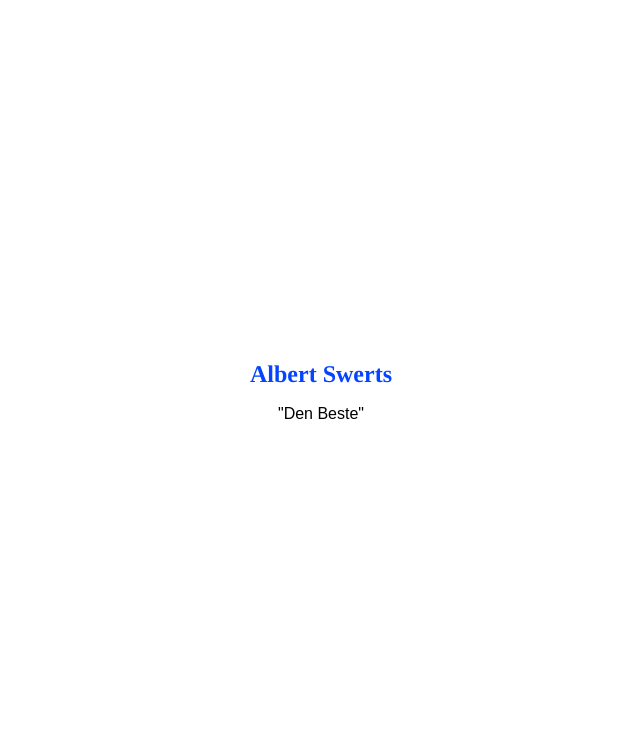
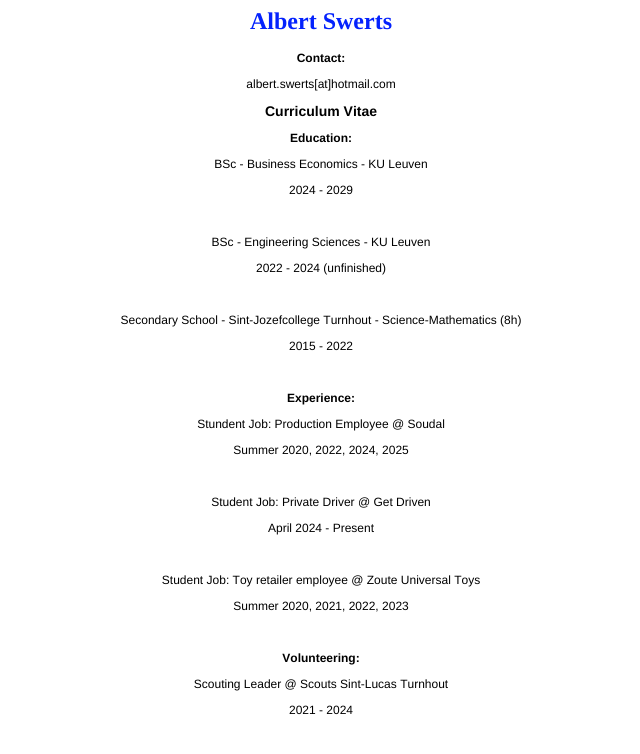
Before and after one commit to albert-swerts/.github.io, a plain HTML site: page index.html in a window 1280 px wide. Shown: the whole page, without its empty margins (319-959 px from the left). Drawn offline with Linux system fonts and the light colour scheme.

Commit message:
Update index.html

```diff
--- a/index.html
+++ b/index.html
@@ -1,30 +1,45 @@
-<!DOCTYPE html>
-<html lang="nl">
+<!DOCTYPE html PUBLIC "-//W3C//DTD HTML 4.01//EN" "http://www.w3.org/TR/html4/strict.dtd">
+<html>
 <head>
-  <meta charset="UTF-8">
-  <meta name="viewport" content="width=device-width, initial-scale=1.0">
-  <style>
-    html, body {
-      height: 100%;
-      margin: 0;
-    }
-
-    body {
-      display: flex;
-      justify-content: center;  /* Horizontaal centreren */
-      align-items: center;      /* Verticaal centreren */
-      font-family: sans-serif;
-    }
-
-    .content {
-      text-align: center;
-    }
+  <meta http-equiv="Content-Type" content="text/html; charset=utf-8">
+  <meta http-equiv="Content-Style-Type" content="text/css">
+  <title></title>
+  <meta name="Generator" content="Cocoa HTML Writer">
+  <meta name="CocoaVersion" content="2575.6">
+  <style type="text/css">
+    p.p2 {margin: 0.0px 0.0px 12.0px 0.0px; text-align: center; font: 12.0px Helvetica; -webkit-text-stroke: #000000}
+    p.p3 {margin: 0.0px 0.0px 12.0px 0.0px; text-align: center; font: 14.0px Helvetica; -webkit-text-stroke: #000000}
+    p.p4 {margin: 0.0px 0.0px 12.0px 0.0px; text-align: center; font: 12.0px Helvetica; -webkit-text-stroke: #000000; min-height: 14.0px}
+    span.s1 {font-kerning: none}
   </style>
 </head>
 <body>
-  <div class="content">
-    <h1 style="margin: 0.0px 0.0px 16.1px 0.0px; font: 24.0px Times; color: #0544fe; -webkit-text-stroke: #000000"><span class="s1"><b>Albert Swerts</b><b></b></span></h1>
-    <p>"Den Beste"</p>
-  </div>
+<h1 style="margin: 0.0px 0.0px 16.1px 0.0px; text-align: center; font: 24.0px Times; color: #0422fd; -webkit-text-stroke: #000000"><span class="s1"><b>Albert Swerts</b><b></b></span></h1>
+<p class="p2"><span class="s1"><b>Contact:</b><b></b></span></p>
+<p class="p2"><span class="s1">albert.swerts[at]hotmail.com</span></p>
+<p class="p3"><span class="s1"><b>Curriculum Vitae</b><b></b></span></p>
+<p class="p2"><span class="s1"><b>Education:</b></span></p>
+<p class="p2"><span class="s1">BSc - Business Economics - KU Leuven</span></p>
+<p class="p2"><span class="s1">2024 - 2029</span></p>
+<p class="p4"><span class="s1"></span><br></p>
+<p class="p2"><span class="s1">BSc - Engineering Sciences - KU Leuven</span></p>
+<p class="p2"><span class="s1">2022 - 2024 (unfinished)</span></p>
+<p class="p4"><span class="s1"></span><br></p>
+<p class="p2"><span class="s1">Secondary School - Sint-Jozefcollege Turnhout - Science-Mathematics (8h)</span></p>
+<p class="p2"><span class="s1">2015 - 2022</span></p>
+<p class="p4"><span class="s1"></span><br></p>
+<p class="p2"><span class="s1"><b>Experience:</b><b></b></span></p>
+<p class="p2"><span class="s1">Stundent Job: Production Employee @ Soudal</span></p>
+<p class="p2"><span class="s1">Summer 2020, 2022, 2024, 2025</span></p>
+<p class="p4"><span class="s1"></span><br></p>
+<p class="p2"><span class="s1">Student Job: Private Driver @ Get Driven</span></p>
+<p class="p2"><span class="s1">April 2024 - Present</span></p>
+<p class="p4"><span class="s1"></span><br></p>
+<p class="p2"><span class="s1">Student Job: Toy retailer employee @ Zoute Universal Toys</span></p>
+<p class="p2"><span class="s1">Summer 2020, 2021, 2022, 2023</span></p>
+<p class="p4"><span class="s1"></span><br></p>
+<p class="p2"><span class="s1"><b>Volunteering:</b></span></p>
+<p class="p2"><span class="s1">Scouting Leader @ Scouts Sint-Lucas Turnhout</span></p>
+<p class="p2"><span class="s1">2021 - 2024</span></p>
 </body>
 </html>
```
